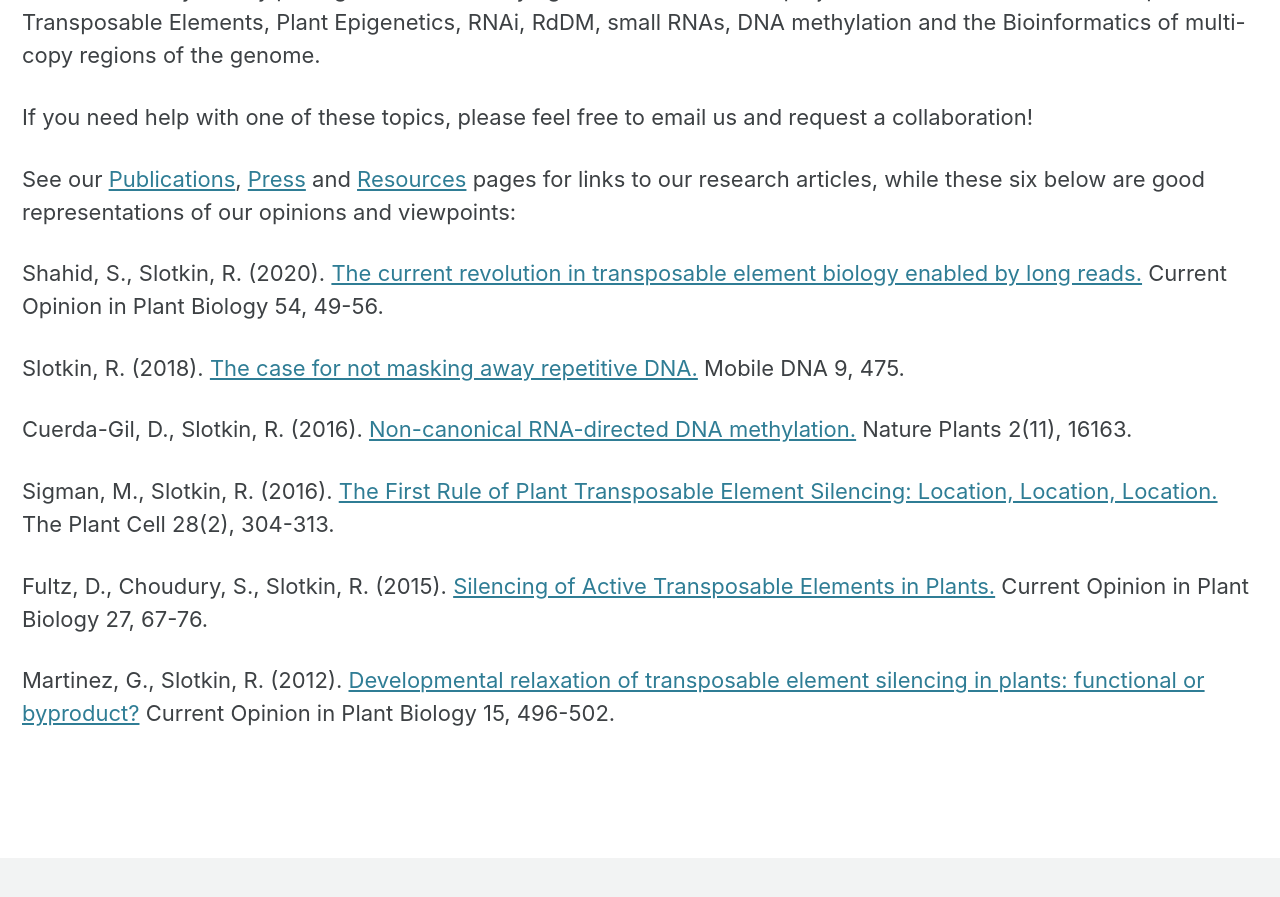
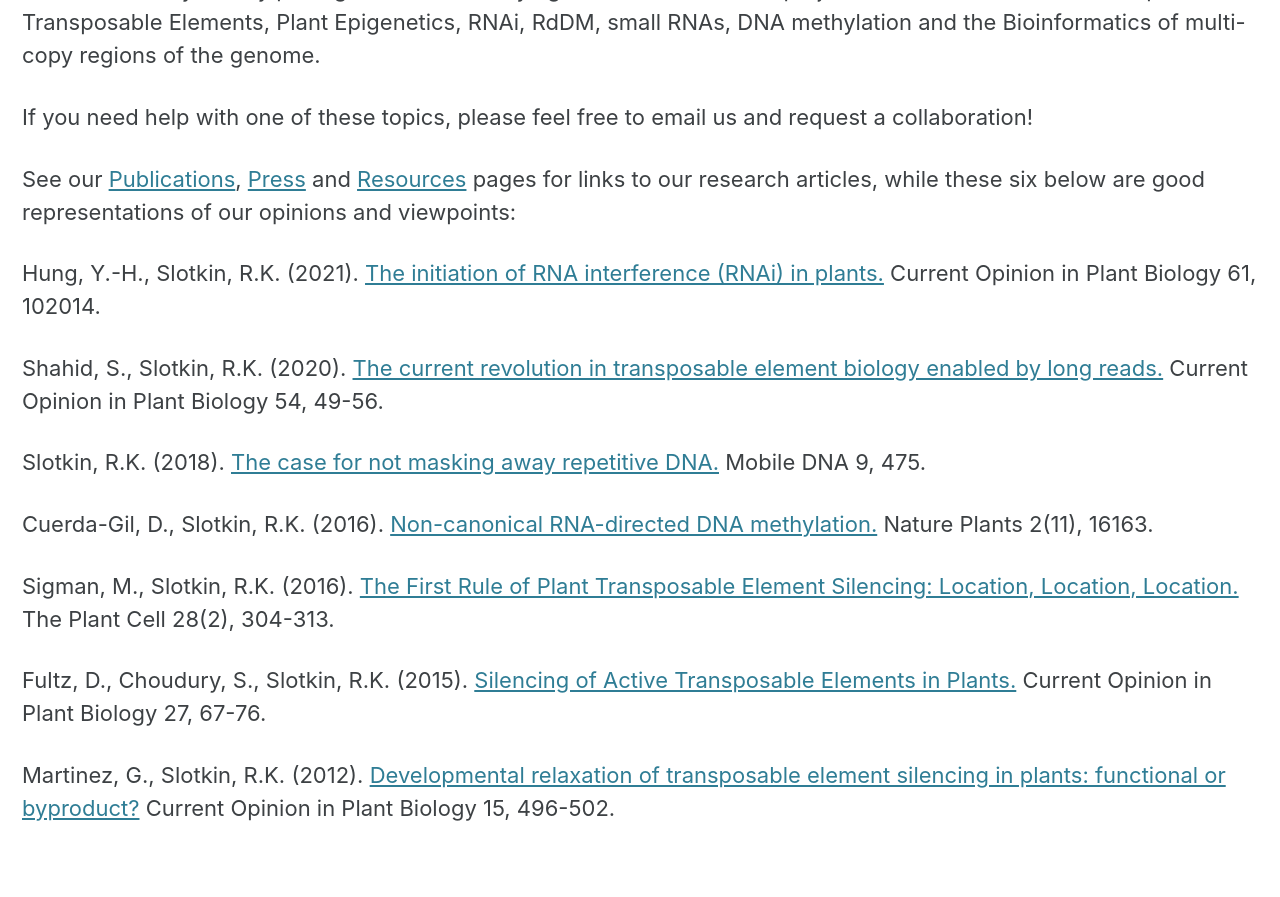
Before and after one commit to SlotkinLab/slotkinlab.github.io, a Jekyll site: the page built from _pages/research.md, in a window 1280 px wide and 900 px high, scrolled down 1052 px. Shown: the top 897 px of the window. Built offline with Jekyll 4.4.1, drawn with Linux system fonts in a browser that asks for light colours; cached includes are drawn as plain includes; nearby versions of some CDN libraries.

Commit message:
Update research.md

```diff
--- a/_pages/research.md
+++ b/_pages/research.md
@@ -18,14 +18,16 @@ If you need help with one of these topics, please feel free to email us and requ
 
 See our [Publications](/publications/), [Press](/press/) and [Resources](/tools-resources) pages for links to our research articles, while these six below are good representations of our opinions and viewpoints:
 
-Shahid, S., Slotkin, R. (2020). [The current revolution in transposable element biology enabled by long reads.](https://dx.doi.org/10.1016/j.pbi.2019.12.012) Current Opinion in Plant Biology 54, 49-56.
+Hung, Y.-H., Slotkin, R.K. (2021). [The initiation of RNA interference (RNAi) in plants.](https://www.sciencedirect.com/science/article/pii/S1369526621000145) Current Opinion in Plant Biology 61, 102014.
 
-Slotkin, R. (2018). [The case for not masking away repetitive DNA.](https://dx.doi.org/10.1186/s13100-018-0120-9) Mobile DNA 9, 475.
+Shahid, S., Slotkin, R.K. (2020). [The current revolution in transposable element biology enabled by long reads.](https://dx.doi.org/10.1016/j.pbi.2019.12.012) Current Opinion in Plant Biology 54, 49-56.
 
-Cuerda-Gil, D., Slotkin, R. (2016). [Non-canonical RNA-directed DNA methylation.](https://dx.doi.org/10.1038/nplants.2016.163) Nature Plants 2(11), 16163.
+Slotkin, R.K. (2018). [The case for not masking away repetitive DNA.](https://dx.doi.org/10.1186/s13100-018-0120-9) Mobile DNA 9, 475.
 
-Sigman, M., Slotkin, R. (2016). [The First Rule of Plant Transposable Element Silencing: Location, Location, Location.](https://dx.doi.org/10.1105/tpc.15.00869) The Plant Cell 28(2), 304-313.
+Cuerda-Gil, D., Slotkin, R.K. (2016). [Non-canonical RNA-directed DNA methylation.](https://dx.doi.org/10.1038/nplants.2016.163) Nature Plants 2(11), 16163.
 
-Fultz, D., Choudury, S., Slotkin, R. (2015). [Silencing of Active Transposable Elements in Plants.](https://dx.doi.org/10.1016/j.pbi.2015.05.027) Current Opinion in Plant Biology 27, 67-76.
+Sigman, M., Slotkin, R.K. (2016). [The First Rule of Plant Transposable Element Silencing: Location, Location, Location.](https://dx.doi.org/10.1105/tpc.15.00869) The Plant Cell 28(2), 304-313.
 
-Martinez, G., Slotkin, R. (2012). [Developmental relaxation of transposable element silencing in plants: functional or byproduct?](https://dx.doi.org/10.1016/j.pbi.2012.09.001Geneticists) Current Opinion in Plant Biology 15, 496-502.
+Fultz, D., Choudury, S., Slotkin, R.K. (2015). [Silencing of Active Transposable Elements in Plants.](https://dx.doi.org/10.1016/j.pbi.2015.05.027) Current Opinion in Plant Biology 27, 67-76.
+
+Martinez, G., Slotkin, R.K. (2012). [Developmental relaxation of transposable element silencing in plants: functional or byproduct?](https://dx.doi.org/10.1016/j.pbi.2012.09.001Geneticists) Current Opinion in Plant Biology 15, 496-502.
```
